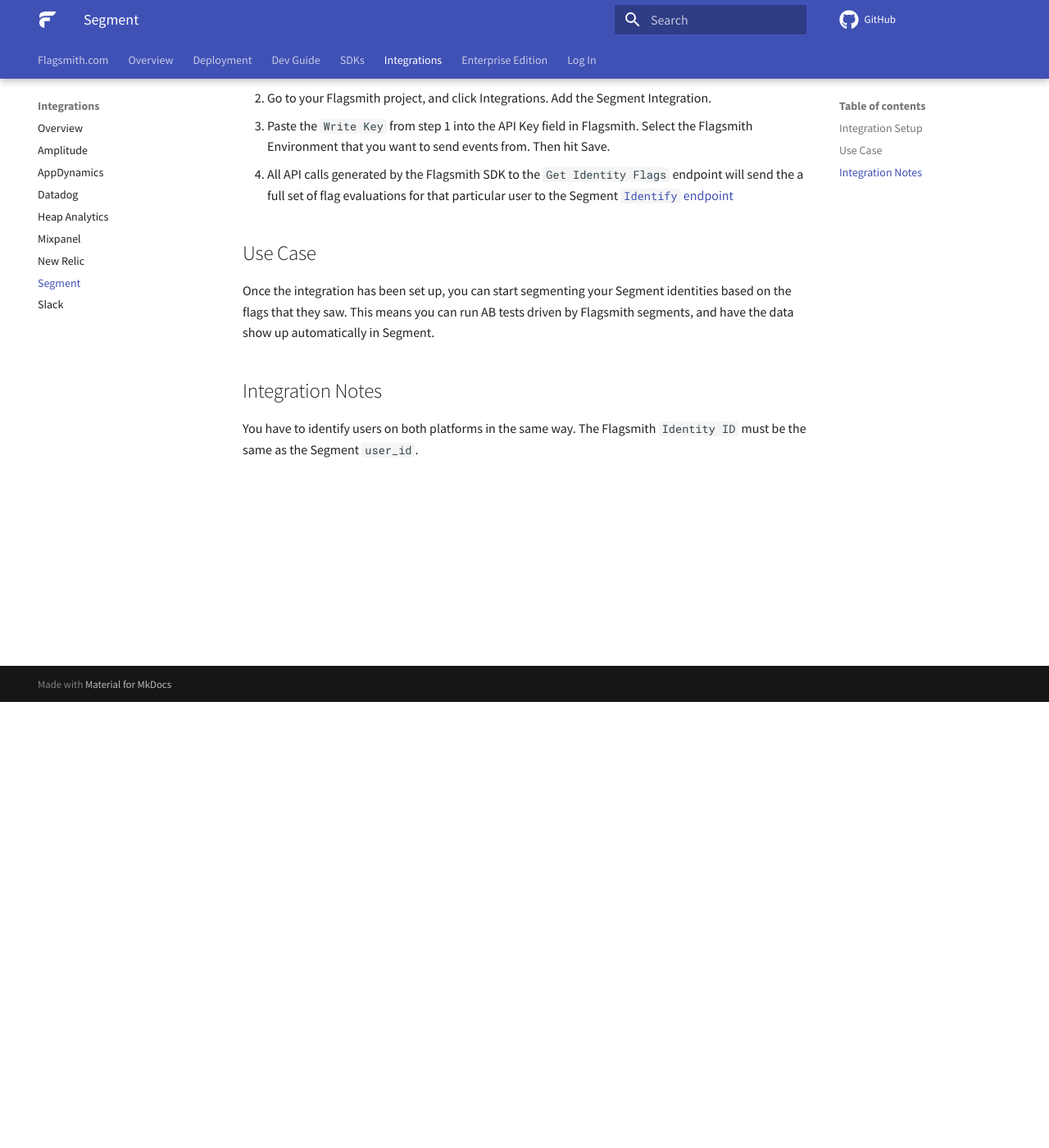
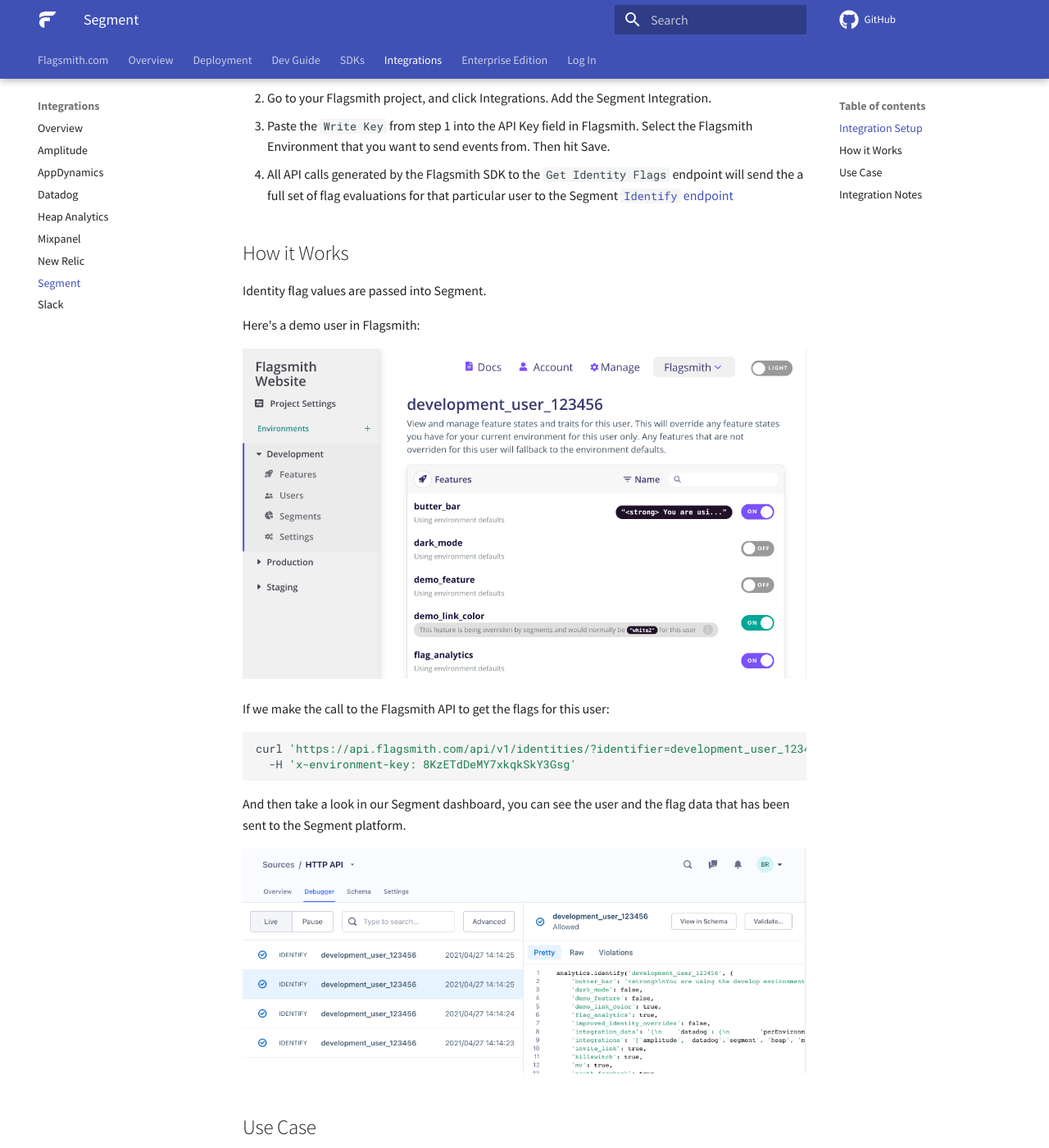
Before and after one commit to Flagsmith/flagsmith-docs, an MkDocs documentation site: the page built from docs/integrations/segment.md, in a window 1280 px wide and 1400 px high, scrolled down 544 px. Shown: the whole window at 82% size. Built offline with MkDocs 1.6.1 and Material for MkDocs 9.7.7, drawn with Linux system fonts in a browser that asks for light colours; comment, search, counter and statistics services are not loaded.

Commit message:
Segment screenshots

````diff
--- a/docs/integrations/segment.md
+++ b/docs/integrations/segment.md
@@ -13,6 +13,25 @@ You can integrate Flagsmith with Segment. Send your Identity flag states into se
 3. Paste the `Write Key` from step 1 into the API Key field in Flagsmith. Select the Flagsmith Environment that you want to send events from. Then hit Save.
 4. All API calls generated by the Flagsmith SDK to the `Get Identity Flags` endpoint will send the a full set of flag evaluations for that particular user to the Segment [`Identify` endpoint](https://segment.com/docs/connections/spec/identify/)
 
+## How it Works
+
+Identity flag values are passed into Segment.
+
+Here's a demo user in Flagsmith:
+
+<img src="/images/integrations/segment/segment-integration-2.png"/>
+
+If we make the call to the Flagsmith API to get the flags for this user:
+
+```bash
+curl 'https://api.flagsmith.com/api/v1/identities/?identifier=development_user_123456' \
+  -H 'x-environment-key: 8KzETdDeMY7xkqkSkY3Gsg'
+```
+
+And then take a look in our Segment dashboard, you can see the user and the flag data that has been sent to the Segment platform.
+
+<img src="/images/integrations/segment/segment-integration-1.png"/>
+
 ## Use Case
 
 Once the integration has been set up, you can start segmenting your Segment identities based on the flags that they saw. This means you can run AB tests driven by Flagsmith segments, and have the data show up automatically in Segment.
````
Also changed, not shown: docs/images/integrations/segment/segment-integration-1.png (added), docs/images/integrations/segment/segment-integration-2.png (added).
